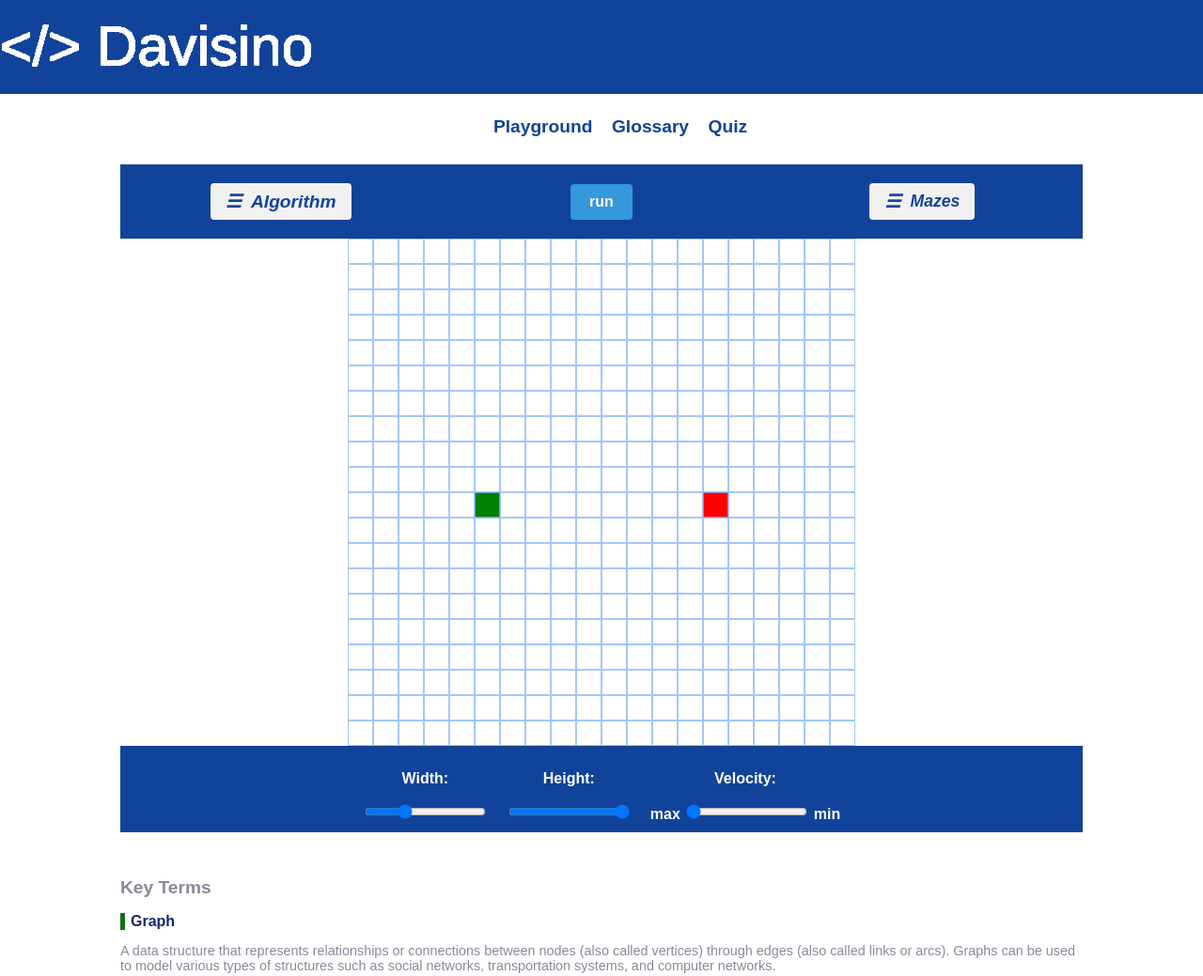
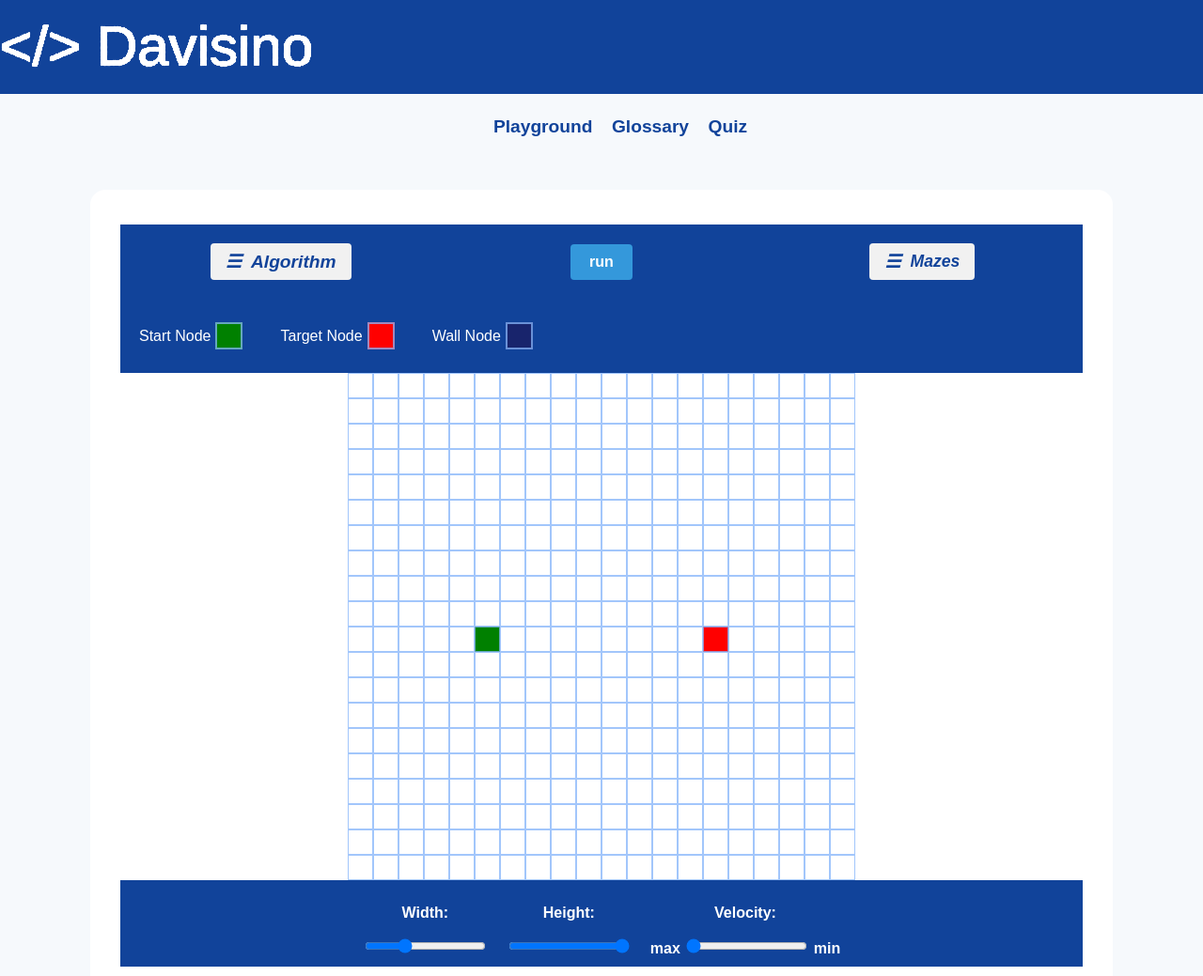
Before and after one commit to Davisino/Pathfinding-Visualizer-2, a website: page home.html in a window 1280 px wide. Shown: the top 1039 px of the page at 94% size. Drawn offline with Linux system fonts and the light colour scheme.

Commit message:
new Design

```diff
--- a/home.html
+++ b/home.html
@@ -39,6 +39,7 @@
           <!-- Content for Playgro Tutorials -->
           <div class="visual-wrapper">
             <div class="top">
+              <div class="top-up">
                 <div class="top_column">
                   <ul class="nav-bar">
                     <li class="nav-icon" id="algo-nav">
@@ -75,6 +76,21 @@
                       </div>
                     </li>
                   </ul>
+                </div>
+              </div>
+              <div class="top-bottom">
+                <div class="node-container">
+                  <p>Start Node</p>
+                  <div id="green-node"></div>
+                </div>
+                <div class="node-container">
+                  <p>Target Node</p>
+                  <div id="red-node"></div>
+                </div>
+                <div class="node-container">
+                  <p>Wall Node</p>
+                  <div id="wall-node"></div>
+                </div>
               </div>
             </div>
 
--- a/public/css/home.css
+++ b/public/css/home.css
@@ -3,6 +3,7 @@ body {
   padding: 0;
   margin: 0;
   font-family: sans-serif;
+  background-color: #f6f9fc;
 
 }
 .table {
@@ -17,7 +18,11 @@ body {
   max-width: 100%;
 }
 #playground {
+  padding: 2rem;
+  border-radius: 1rem;
   width: 80%;
+  margin: 2rem auto;
+  background-color: white;
 }
 #grid {
   border-collapse: collapse;
@@ -97,16 +102,59 @@ td {
 /* TOP */
 .top {
   display: grid;
+  grid-template-rows: 1fr 1fr;
+  background-color: rgb(17, 67, 154);
+  height: fit-content;
+}
+.top-up {
+  display: grid;
   grid-template-columns: 1fr 1fr 1fr;
-  background-color: rgb(17, 67, 154);
   height: fit-content;
   padding: 20px 0;
 }
 .top_column {
   display: flex;
   align-items: center;
-  justify-self: center;;
+  justify-self: center;
+
 }
+
+#green-node {
+  background-color: green;
+  width: 25px;
+  height: 25px;
+  border: solid 2px rgba(133, 180, 250, 0.758)
+}
+
+#red-node {
+  background-color: red;
+  width: 25px;
+  height:25px;
+  border: solid 2px rgba(133, 180, 250, 0.758);
+}
+
+#wall-node {
+  background-color: rgb(24, 36, 108);
+  width: 25px;
+  height: 25px;
+  border: solid 2px rgba(133, 180, 250, 0.758);
+}
+
+.top-bottom {
+  display: flex;
+  flex-direction: row;
+}
+
+.node-container {
+  display: flex;
+  align-items: center;
+  margin: 0 20px;
+}
+
+.node-container p {
+  margin-right: 5px;
+}
+
 .title {
   font-size: 1.7rem;
   margin: auto 0;
@@ -235,7 +283,6 @@ td {
 .bottom-container .container-row {
   font-size: 1rem;
   padding: 10px;
-
   font-weight: bold;
 }
 @keyframes visited {
@@ -299,9 +346,10 @@ header.titleContent {
 }
 
 div.content > nav{
-  background-color: #ffffff;
+  background-color: #f6f9fc;
     text-align: center;
     padding: 0.5rem;
+
 }
 div.content > nav > ul {
   list-style-type: none;
@@ -343,7 +391,11 @@ div.content > main >  section {
 /* Glossary */
 
 #visual-glossary {
+  padding: 2rem;
+  border-radius: 1rem;
   width: 80%;
+  margin: 2rem auto;
+  background-color: white;
 }
 
 .visual-glossary-container {
@@ -364,7 +416,7 @@ div.content > main >  section {
 
 .glossary-item .term-description {
   font-weight: 500;
-  font-size: 0.9rem;
+  font-size: 1rem;
 }
 
 
@@ -376,6 +428,7 @@ div.content > main >  section {
   border-radius: 1rem;
   width: 80%;
   margin: 2rem auto;
+  background-color: white;
 }
 
 .quiz-container {
--- a/public/js/quiz-script.js
+++ b/public/js/quiz-script.js
@@ -85,7 +85,6 @@ function checkAnswers() {
     ).innerHTML = `${achievement} Your score is ${score} out of 5`;
     document.getElementById("try-again-button").hidden = false;
   } catch (e) {
-    console.log("Make sure you answered all questions");
-    console.log(e);
+    alert("Make sure you answered all questions");
   }
 }
```
Lines whose indentation alone changed are shown as unchanged.
